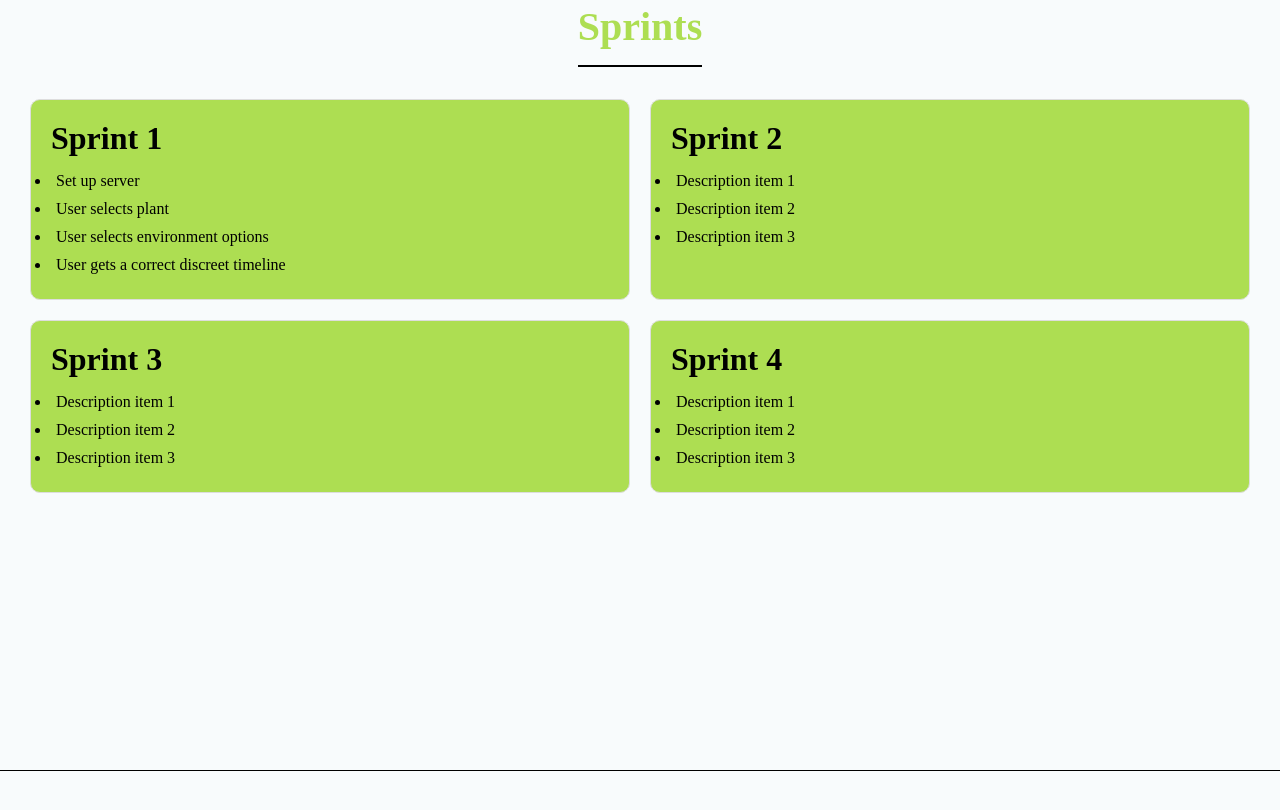
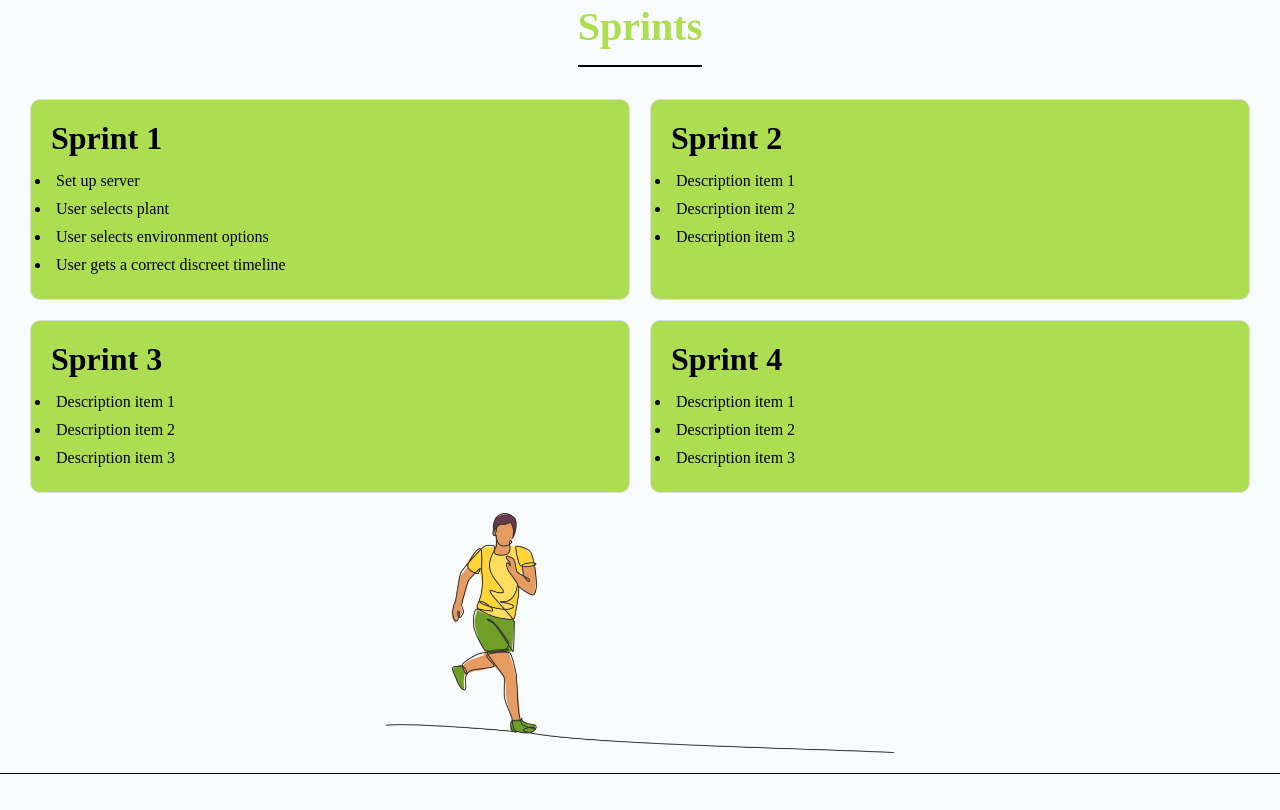
Before and after one commit to Cadde0/GulsparvExpoPage, a plain HTML site: page index.html in a window 1280 px wide. Shown: the part 1648-2458 px from the top of the page. Drawn offline with Linux system fonts and the light colour scheme; a web font is replaced by a local one.

Commit message:
Added Sprint Picture

```diff
--- a/index.html
+++ b/index.html
@@ -58,7 +58,7 @@
         <div class="front-image-container">
           <img
             class="front-image"
-            src="https://s3-alpha-sig.figma.com/img/f40b/a62f/25992e6d2ebb243de428522052f52e1e?Expires=1716163200&Key-Pair-Id=APKAQ4GOSFWCVNEHN3O4&Signature=W-4v4GneuDDGcBIaiXj4XT0drASC0jQEmf8vpHI~EgzIJ67895ZyCY4uEA5LCAiu51kFiCvVU5pMzB1XJnKvWgq7CfFQbLqzCbDFspIgzAqDv-0BIBKoGIS5Cd~WmMdNHAqeiF86TbMqgBsY4saGlZWUzg4-c-hkZLWdZvXi3gEBz3oZH1GmumEk9dJiqeuvdGBgNAvZJA3n767QaAmGX-oDBxDRiR~C4UNSbnGhUAoRoKqOTbUSmg9edwSFKQMSQgxd~muUIAp5MHl7ar~40BuDh-0sH9L17-VVQ-A3OcHiDoqhCxvwN5fzAILXolkcfRtJkYl5D55EpkkXFn~iiQ__"
+            src="./assets/frontPage.jpeg"
             alt="front image"
           />
         </div>
@@ -146,6 +146,7 @@
             <!-- Add more list items as needed -->
           </ul>
         </div>
+        <img class="sprint-pic" src="./assets/runningDrawing.webp" alt="Sprint Picture"/>
       </div>
     </section>
     <section id="about">
--- a/styles.css
+++ b/styles.css
@@ -330,6 +330,10 @@ section:last-child {
   font-size: 1rem;
 }
 
+.sprint-pic {
+    height: 30vh;
+}
+
 /* About Section */
 
 #about {
```
Also changed, not shown: assets/greenArrowIcon.png (deleted), assets/runningDrawing.webp (added), 1 other file.
